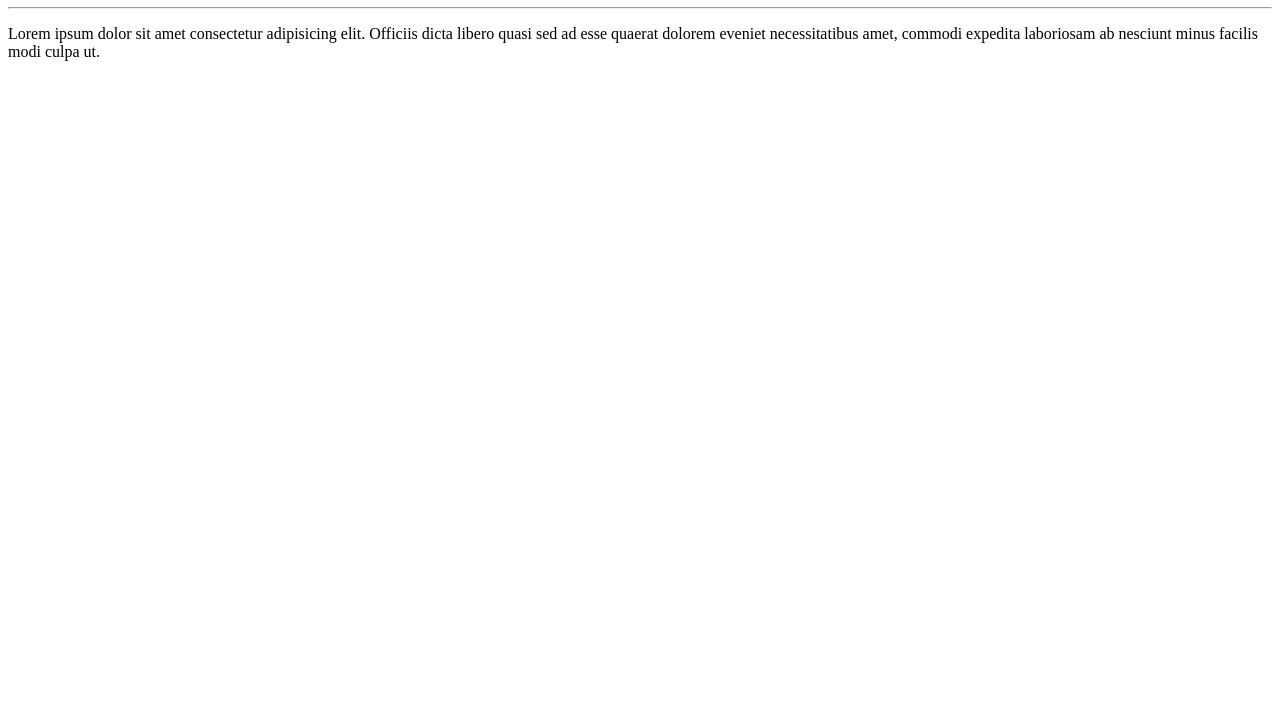
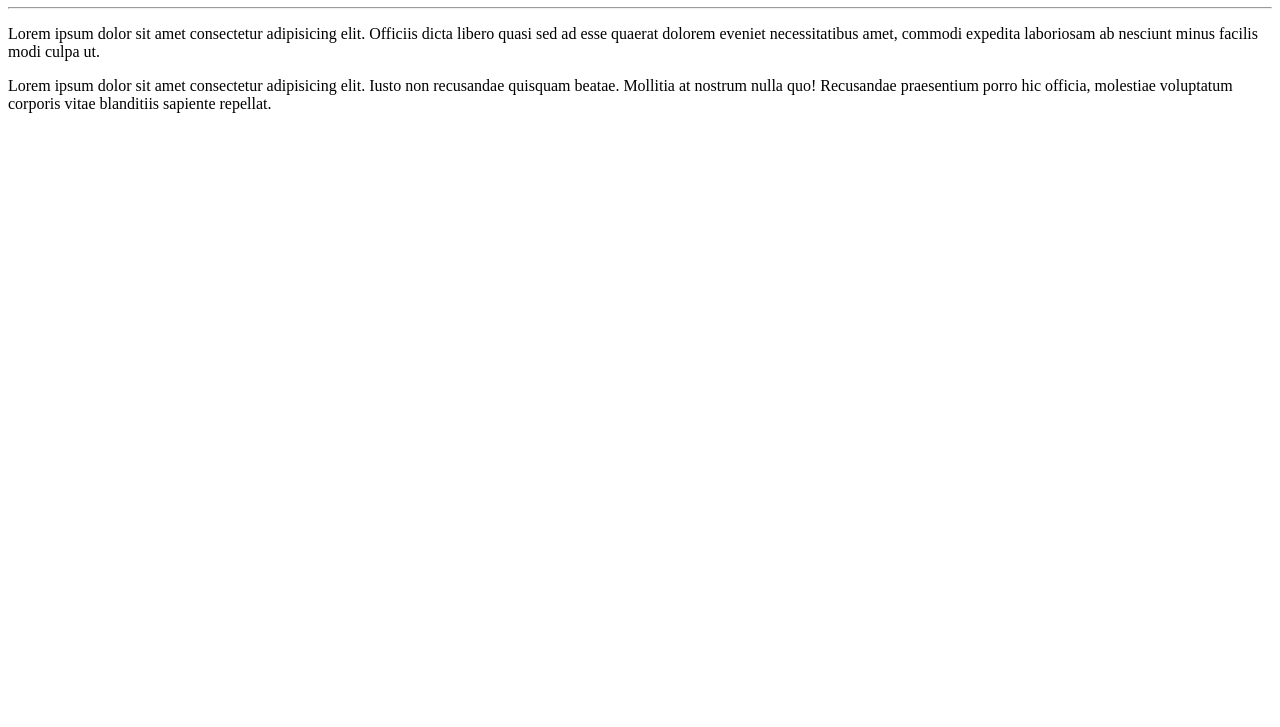
Before and after one commit to davidtav/Ola-Mundo, a plain HTML site: page site exemplo/index.html in a window 1280 px wide. Shown: the part 73-800 px from the top of the page. Drawn offline with Linux system fonts and the light colour scheme.

Commit message:
atualização de código
inserção de mais um parágrafo

```diff
--- a/site exemplo/index.html
+++ b/site exemplo/index.html
@@ -10,5 +10,6 @@
     <h1>Olá, Mundo</h1>
     <hr>
     <p>Lorem ipsum dolor sit amet consectetur adipisicing elit. Officiis dicta libero quasi sed ad esse quaerat dolorem eveniet necessitatibus amet, commodi expedita laboriosam ab nesciunt minus facilis modi culpa ut.</p>
+    <p>Lorem ipsum dolor sit amet consectetur adipisicing elit. Iusto non recusandae quisquam beatae. Mollitia at nostrum nulla quo! Recusandae praesentium porro hic officia, molestiae voluptatum corporis vitae blanditiis sapiente repellat.</p>
 </body>
 </html>
```
